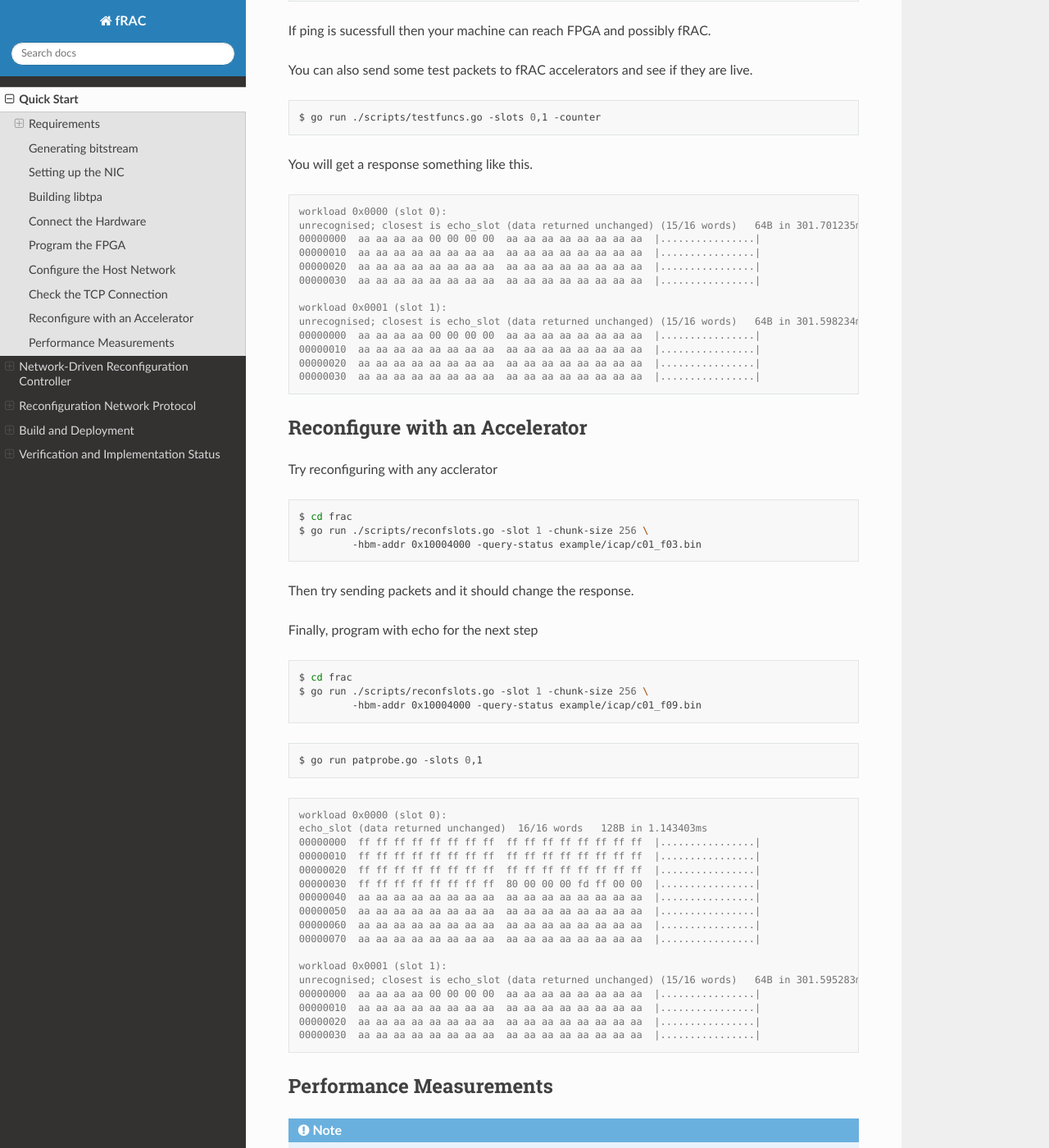
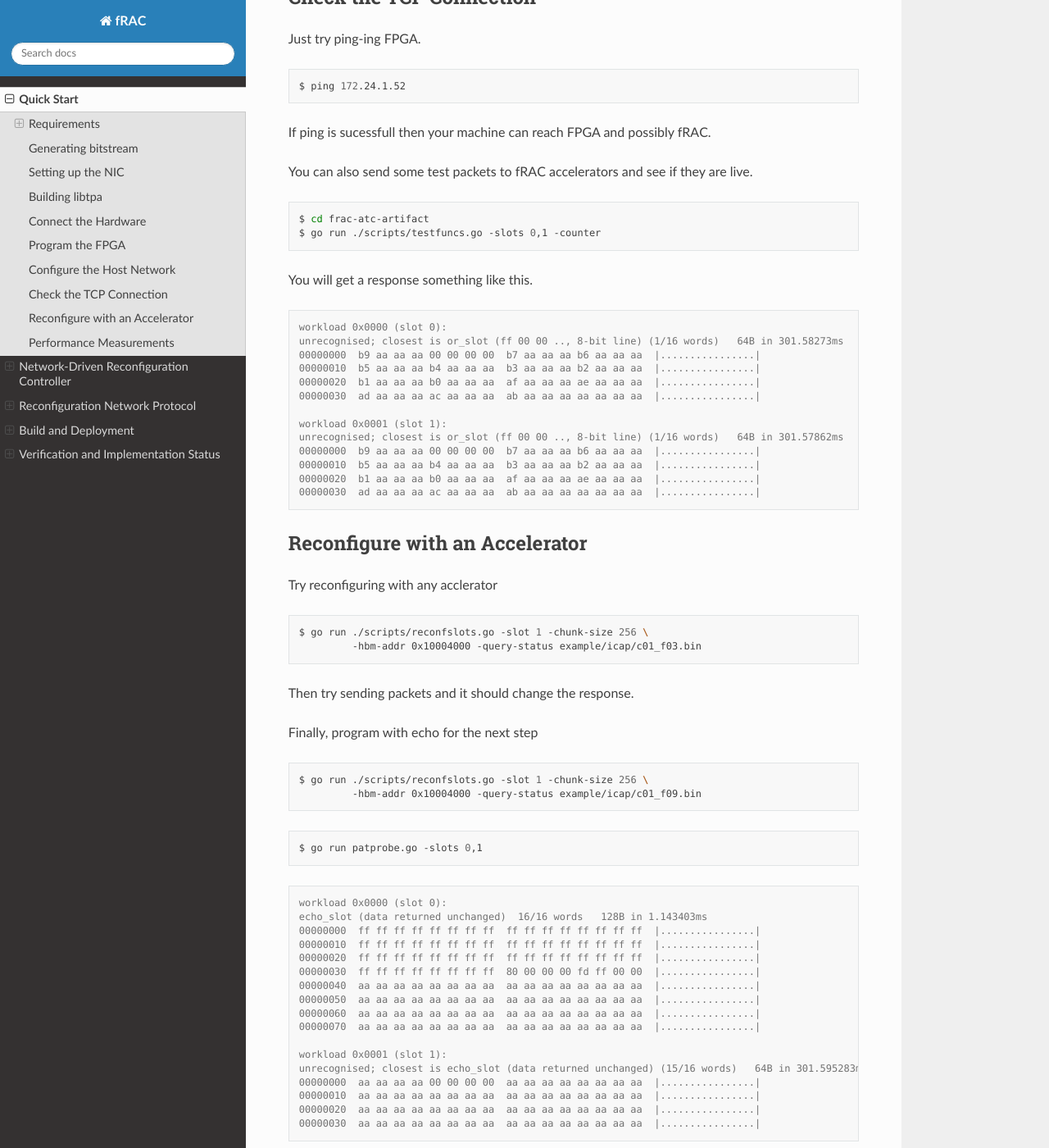
Before and after one commit to accl-kaust/frac-atc-artifact, a Sphinx documentation site: the page built from docs/quick-start.rst, in a window 1280 px wide and 1400 px high, scrolled down 3062 px. Shown: the whole window at 82% size. Built offline with Sphinx 7.4.7 and the Read the Docs theme 3.1.0, drawn with Linux system fonts in a browser that asks for light colours; some of the changed text lies outside the part shown.

Commit message:
update docs and bitstreams

```diff
--- a/docs/quick-start.rst
+++ b/docs/quick-start.rst
@@ -97,7 +98,13 @@ Program the Alveo U280 FPGA with the generated bitstream. We have a shell script
 
 .. code-block:: sh
 
-   $ ./scripts/programfpga.sh example/jtag/fpga.bit
+   $ cd frac-atc-artifact
+   $ ./scripts/programfpga.sh example/jtag/frac.bit
+
+.. code-block:: output
+
+   programming ~/frac-atc-artifact/example/jtag/frac.bit
+   PROGRAM_OK: xcu280_u55c_0
 
 .. note::
 
@@ -150,6 +157,7 @@ You can also send some test packets to fRAC accelerators and see if they are liv
 
 .. code-block:: sh
 
+   $ cd frac-atc-artifact
    $ go run ./scripts/testfuncs.go -slots 0,1 -counter
 
 You will get a response something like this.
@@ -157,18 +165,18 @@ You will get a response something like this.
 .. code-block:: output
 
   workload 0x0000 (slot 0):
-  unrecognised; closest is echo_slot (data returned unchanged) (15/16 words)   64B in 301.701235ms
-  00000000  aa aa aa aa 00 00 00 00  aa aa aa aa aa aa aa aa  |................|
-  00000010  aa aa aa aa aa aa aa aa  aa aa aa aa aa aa aa aa  |................|
-  00000020  aa aa aa aa aa aa aa aa  aa aa aa aa aa aa aa aa  |................|
-  00000030  aa aa aa aa aa aa aa aa  aa aa aa aa aa aa aa aa  |................|
+  unrecognised; closest is or_slot (ff 00 00 .., 8-bit line) (1/16 words)   64B in 301.58273ms
+  00000000  b9 aa aa aa 00 00 00 00  b7 aa aa aa b6 aa aa aa  |................|
+  00000010  b5 aa aa aa b4 aa aa aa  b3 aa aa aa b2 aa aa aa  |................|
+  00000020  b1 aa aa aa b0 aa aa aa  af aa aa aa ae aa aa aa  |................|
+  00000030  ad aa aa aa ac aa aa aa  ab aa aa aa aa aa aa aa  |................|
 
   workload 0x0001 (slot 1):
-  unrecognised; closest is echo_slot (data returned unchanged) (15/16 words)   64B in 301.598234ms
-  00000000  aa aa aa aa 00 00 00 00  aa aa aa aa aa aa aa aa  |................|
-  00000010  aa aa aa aa aa aa aa aa  aa aa aa aa aa aa aa aa  |................|
-  00000020  aa aa aa aa aa aa aa aa  aa aa aa aa aa aa aa aa  |................|
-  00000030  aa aa aa aa aa aa aa aa  aa aa aa aa aa aa aa aa  |................|
+  unrecognised; closest is or_slot (ff 00 00 .., 8-bit line) (1/16 words)   64B in 301.57862ms
+  00000000  b9 aa aa aa 00 00 00 00  b7 aa aa aa b6 aa aa aa  |................|
+  00000010  b5 aa aa aa b4 aa aa aa  b3 aa aa aa b2 aa aa aa  |................|
+  00000020  b1 aa aa aa b0 aa aa aa  af aa aa aa ae aa aa aa  |................|
+  00000030  ad aa aa aa ac aa aa aa  ab aa aa aa aa aa aa aa  |................|
 
 Reconfigure with an Accelerator
 -------------------------------
@@ -177,7 +185,6 @@ Try reconfiguring with any acclerator
 
 .. code-block:: sh
 
-   $ cd frac
    $ go run ./scripts/reconfslots.go -slot 1 -chunk-size 256 \
             -hbm-addr 0x10004000 -query-status example/icap/c01_f03.bin
 
@@ -187,7 +194,6 @@ Finally, program with echo for the next step
 
 .. code-block:: sh
 
-   $ cd frac
    $ go run ./scripts/reconfslots.go -slot 1 -chunk-size 256 \
             -hbm-addr 0x10004000 -query-status example/icap/c01_f09.bin
 
```
Also changed, not shown: other parts of docs/quick-start.rst (+2 -1 lines), 4 other files.
